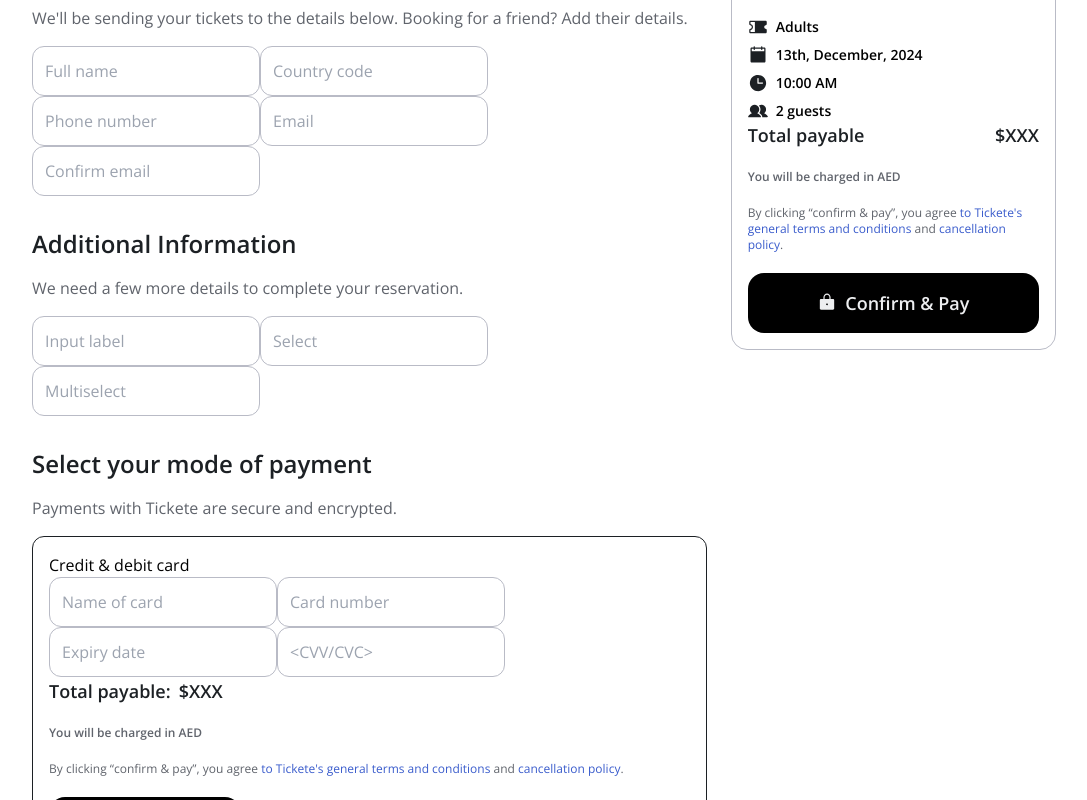
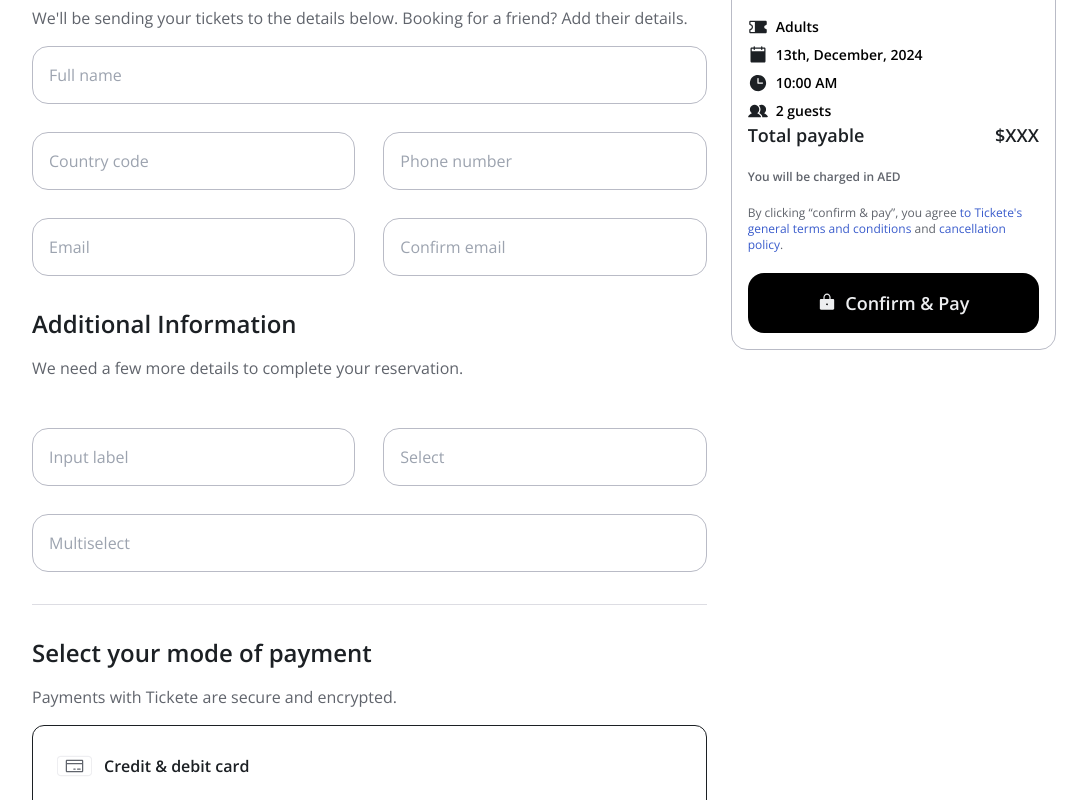
Before and after one commit to AHTHneeuhl/tickete, a Next.js app: page / in a window 1280 px wide. Shown: the part 420-1220 px from the top of the page, without its empty margins (96-1183 px from the left). Built offline with nearby package versions, Linux system fonts and the light colour scheme.

Commit message:
style: inputs field

```diff
--- a/src/components/payments/AdditionalInfo.tsx
+++ b/src/components/payments/AdditionalInfo.tsx
@@ -1,32 +1,35 @@
 const AdditionalInfo: React.FC = () => {
   return (
-    <div>
+    <div className="flex flex-col gap-8">
+      <div className="flex flex-col">
         <h3 className="text-grey-primary font-semibold text-2xl pb-4">
           Additional Information
         </h3>
         <p className="text-grey-secondary text-base font-normal pb-4">
           We need a few more details to complete your reservation.
         </p>
-      <form>
+      </div>
+      <form className="grid grid-cols-2 gap-7">
         <input
-          className="rounded-xl border border-border-grey-default p-3"
+          className="rounded-2xl border border-border-grey-default p-4 col-span-1"
           type="text"
           placeholder="Input label"
           required
         />
         <input
-          className="rounded-xl border border-border-grey-default p-3"
+          className="rounded-2xl border border-border-grey-default p-4 col-span-1"
           type="text"
           placeholder="Select"
           required
         />
         <input
-          className="rounded-xl border border-border-grey-default p-3"
+          className="rounded-2xl border border-border-grey-default p-4 col-span-2"
           type="text"
           placeholder="Multiselect"
           required
         />
       </form>
+      <hr className="text-divider-default" />
     </div>
   );
 };
--- a/src/components/payments/PaymentMethod.tsx
+++ b/src/components/payments/PaymentMethod.tsx
@@ -2,34 +2,40 @@ import Image from "next/image";
 
 const PaymentMethod: React.FC = () => {
   return (
-    <div className="border border-border-grey-selected rounded-xl p-4">
-      <h4 className="text-neutral-900">Credit & debit card</h4>
-      <form>
+    <div className="border border-border-grey-selected rounded-xl pt-7 pb-8 px-6 flex flex-col gap-8">
+      <div className="flex flex-row gap-3 items-center">
+        <Image src="/credit-card.svg" alt="" height={24} width={35} />
+        <h4 className="text-grey-primary text-base font-semibold">
+          Credit & debit card
+        </h4>
+      </div>
+      <form className="grid grid-cols-2 gap-7">
         <input
-          className="rounded-xl border border-border-grey-default p-3"
+          className="rounded-2xl border border-border-grey-default p-4 col-span-1"
           type="text"
           placeholder="Name of card"
           required
         />
         <input
-          className="rounded-xl border border-border-grey-default p-3"
+          className="rounded-2xl border border-border-grey-default p-4 col-span-1"
           type="text"
           placeholder="Card number"
           required
         />
         <input
-          className="rounded-xl border border-border-grey-default p-3"
+          className="rounded-2xl border border-border-grey-default p-4 col-span-1"
           type="text"
           placeholder="Expiry date"
           required
         />
         <input
-          className="rounded-xl border border-border-grey-default p-3"
+          className="rounded-2xl border border-border-grey-default p-4 col-span-1"
           type="text"
           placeholder="<CVV/CVC>"
           required
         />
       </form>
+      <hr className="text-divider-default" />
       <div className="flex flex-col gap-5 items-start">
         <div className="flex flex-row gap-2 items-center justify-between">
           <h4 className="text-lg font-semibold text-grey-primary">
--- a/src/components/payments/UserDetails.tsx
+++ b/src/components/payments/UserDetails.tsx
@@ -8,33 +8,33 @@ const UserDetails: React.FC = () => {
         We&apos;ll be sending your tickets to the details below. Booking for a
         friend? Add their details.
       </p>
-      <form>
+      <form className="grid grid-cols-2 gap-7">
         <input
-          className="rounded-xl border border-border-grey-default p-3"
+          className="rounded-2xl border border-border-grey-default p-4 col-span-2"
           type="text"
           placeholder="Full name"
           required
         />
         <input
-          className="rounded-xl border border-border-grey-default p-3"
+          className="rounded-2xl border border-border-grey-default p-4 col-span-1"
           type="text"
           placeholder="Country code"
           required
         />
         <input
-          className="rounded-xl border border-border-grey-default p-3"
+          className="rounded-2xl border border-border-grey-default p-4 col-span-1"
           type="number"
           placeholder="Phone number"
           required
         />
         <input
-          className="rounded-xl border border-border-grey-default p-3"
+          className="rounded-2xl border border-border-grey-default p-4 col-span-1"
           type="email"
           placeholder="Email"
           required
         />
         <input
-          className="rounded-xl border border-border-grey-default p-3"
+          className="rounded-2xl border border-border-grey-default p-4 col-span-1"
           type="email"
           placeholder="Confirm email"
           required
```
Lines whose indentation alone changed are shown as unchanged.
